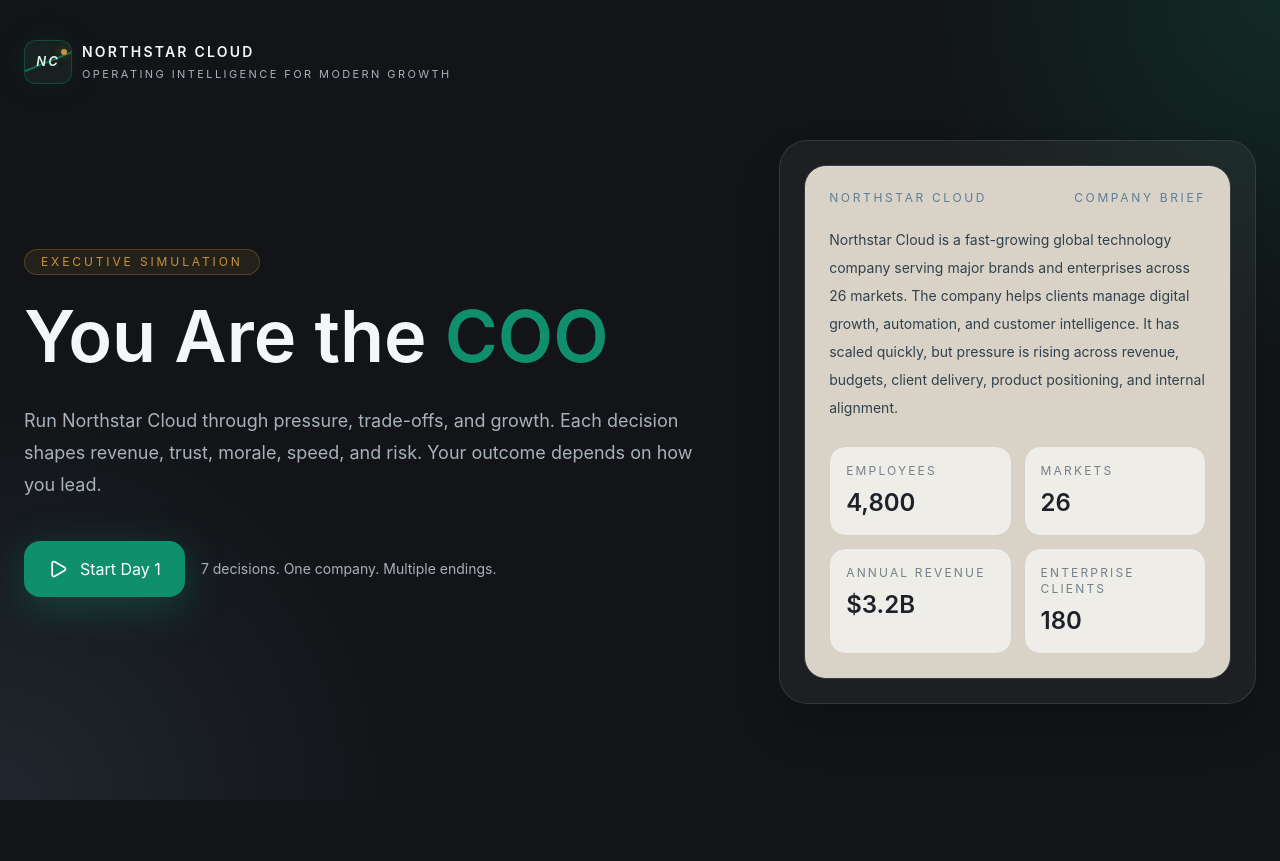
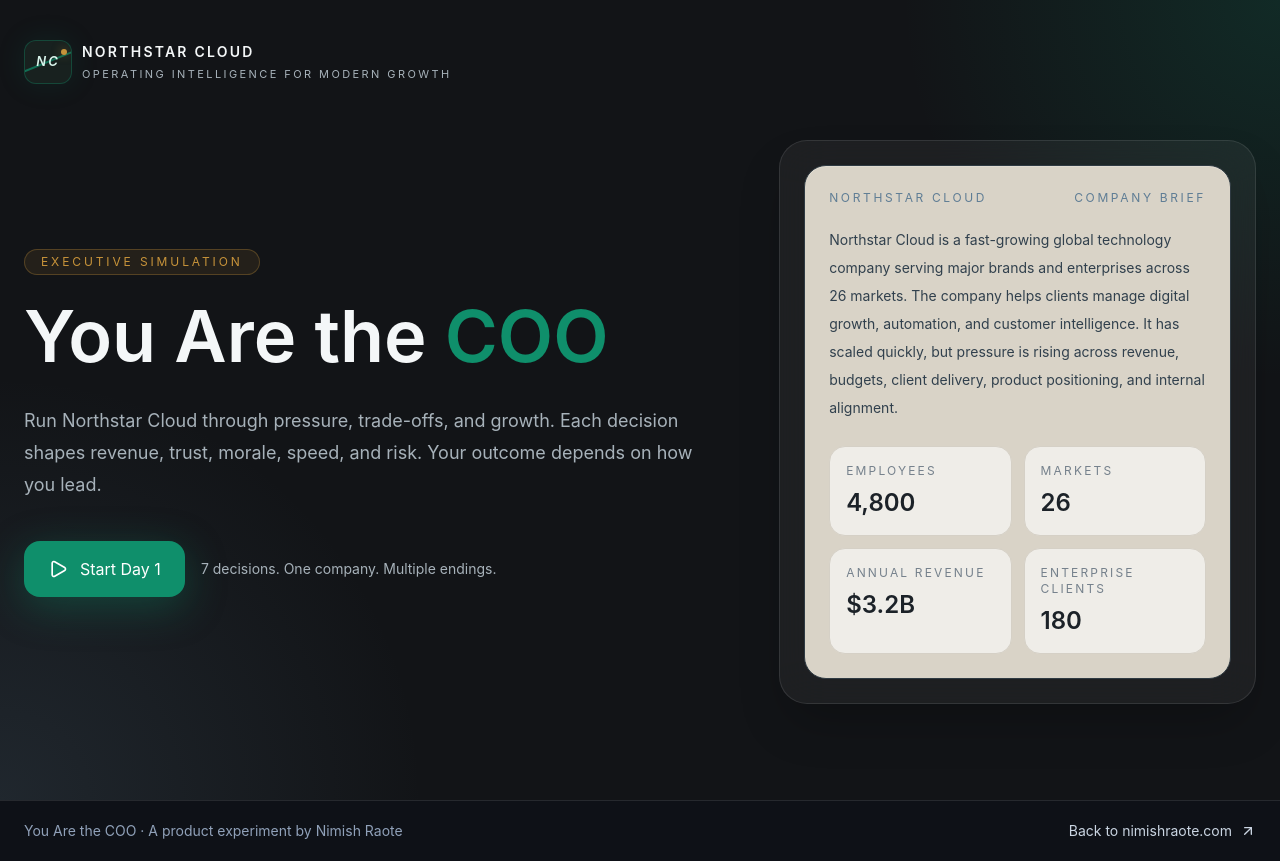
Before and after one commit to nimishraote/you-are-the-coo, a Next.js app: page / in a window 1280 px wide. Before the commit the page ends 800 px from the top, so only its background shows below. Built offline with nearby package versions, Linux system fonts and the light colour scheme.

Commit message:
footer bug fix

```diff
--- a/app/page.tsx
+++ b/app/page.tsx
@@ -394,11 +394,11 @@ function getPerkTheme(tone: Outcome["tone"]) {
     icon: Archive,
     wrapper:
       "border-[#B56666]/28 bg-[linear-gradient(135deg,rgba(182,102,102,0.18),rgba(80,28,28,0.14))]",
-    iconWrap: "bg-[#C65A5A]/16 text-[#F3C1C1] border border-[#C65A5A]/25",
-    eyebrow: "text-[#F3C1C1]",
-    body: "text-[#F6D7D7]",
-  };
-}
+      iconWrap: "bg-[#C65A5A]/16 text-[#F3C1C1] border border-[#C65A5A]/25",
+      eyebrow: "text-[#F3C1C1]",
+      body: "text-[#F6D7D7]",
+    };
+  }
 
 function NorthstarLogo({ compact = false }: { compact?: boolean }) {
   return (
@@ -860,6 +860,21 @@ export default function COOGamePrototype() {
           </div>
         </div>
       )}
+
+      <div className="relative z-10 border-t border-white/10 bg-[#0d1118]/70">
+        <div className="mx-auto flex max-w-7xl flex-col gap-3 px-6 py-5 text-sm text-slate-400 sm:flex-row sm:items-center sm:justify-between">
+          <div>You Are the COO · A product experiment by Nimish Raote</div>
+          <a
+            href="https://www.nimishraote.com"
+            target="_blank"
+            rel="noreferrer"
+            className="inline-flex items-center gap-2 text-slate-300 transition hover:text-white"
+          >
+            Back to nimishraote.com
+            <ArrowUpRight className="h-4 w-4" />
+          </a>
+        </div>
+      </div>
     </div>
   );
 }
```
